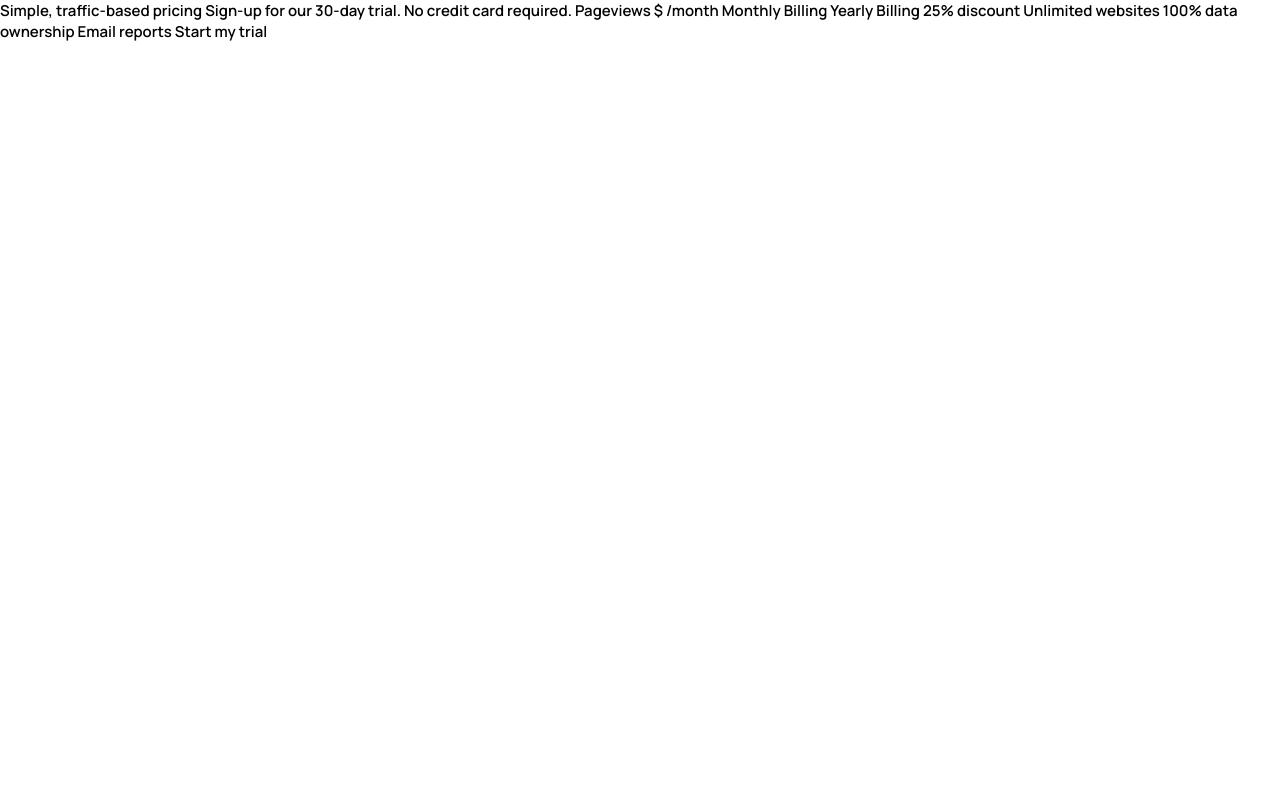
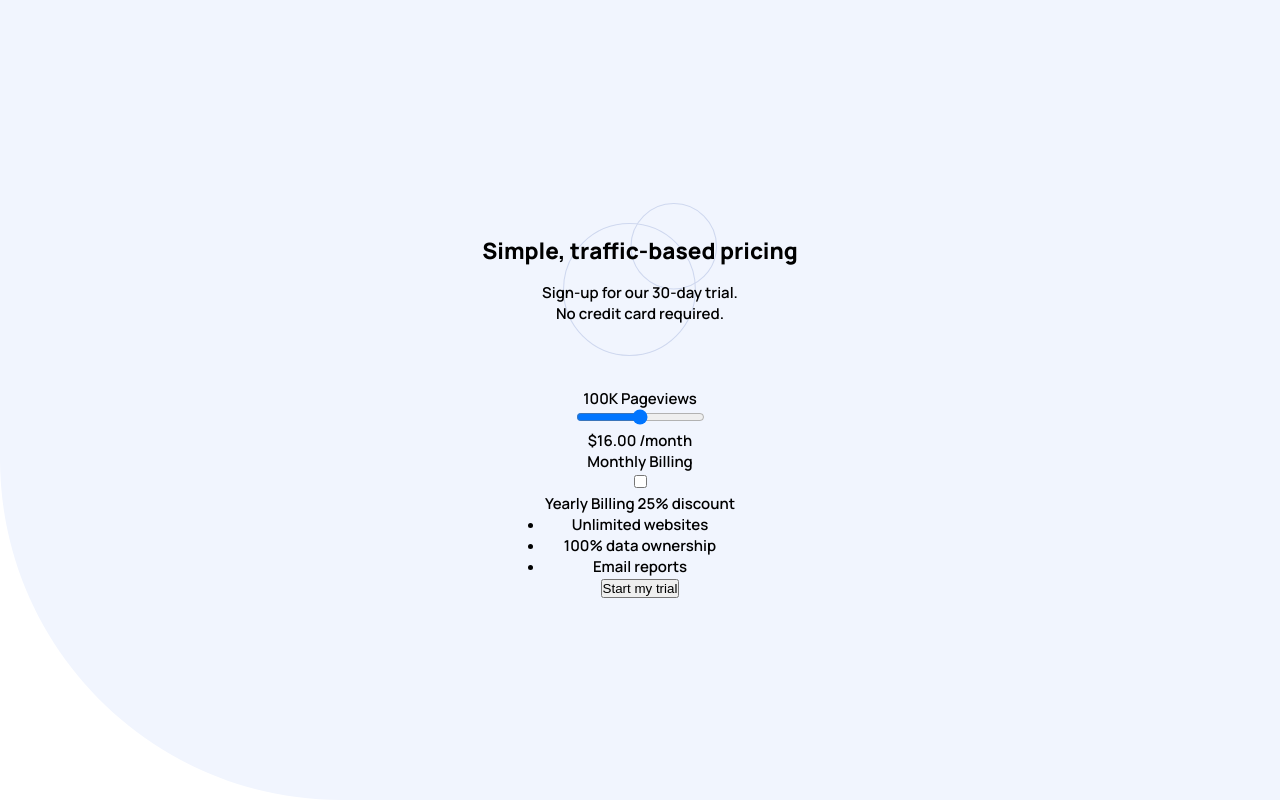
Before and after one commit to nicole-tuznik/interactive-pricing-component, a plain HTML site: page index.html in a window 1280 px wide. Drawn offline with nearby package versions, Linux system fonts and the light colour scheme; files that its build step writes are made by us from their sources.

Commit message:
Hero styling

```diff
--- a/index.html
+++ b/index.html
@@ -11,20 +11,46 @@
 </head>
 <body>
 
-  Simple, traffic-based pricing
-  Sign-up for our 30-day trial. No credit card required.
 
-  Pageviews
-  $ /month
+  <div class="hero">
+    <h2 class="hero__header">
+    Simple, traffic-based pricing
+    </h2>
+    <p class="hero__text">
+    Sign-up for our 30-day trial. No credit card required.
+    </p>
+  </div>
 
-  Monthly Billing
-  Yearly Billing 25% discount
+  <div class="card">
+    <p class="card__pageviews">100K<span class="card__view-number"></span> Pageviews</p>
+    <input type="range" min="0" max="4" step="1" class="card__slider">
+    <p class="card__pricing">
+      <span class="card__price">$16.00</span> /month
+    </p>
 
-  Unlimited websites
-  100% data ownership
-  Email reports
+    <div class="card__billing-type">
+      <p class="card__billing-text">
+      Monthly Billing
+      </p>
+      <input type="checkbox" class="card__billing-checkbox">
+      <p class="card__billing-text">
+      Yearly Billing <span class="card__discount">25% discount</span>
+      </p>
+    </div>
 
-  Start my trial
+    <ul class="card__checklist">
+      <li class="card__li">
+        Unlimited websites
+      </li>
+      <li class="card__li">
+        100% data ownership
+      </li>
+      <li class="card__li">
+        Email reports
+      </li>
+    </ul>
 
+    <button>Start my trial</button>
+  </div>
 </body>
 </html>
--- a/scss/style.scss
+++ b/scss/style.scss
@@ -20,4 +20,39 @@ $dk-desat-blue: hsl(227, 35%, 25%);
 body {
   font-size: 15px;
   font-family: 'Manrope', sans-serif;
+  text-align: center;
+  height: 100vh;
+  background: url(/images/bg-pattern.svg);
+  background-repeat: no-repeat;
+  background-size: cover;
+  display: flex;
+  flex-direction: column;
+  align-items: center;
+  justify-content: center;
 }
+
+.hero {
+  background: url(/images/pattern-circles.svg);
+  background-repeat: no-repeat;
+  background-position: center;
+  background-size: contain;
+
+
+  &__header {
+    margin: 2rem 0 1rem 0;
+  }
+
+  &__text {
+    margin-bottom: 2rem;
+    width: 55%;
+    margin-left: auto;
+    margin-right: auto;
+  }
+}
+
+.card {
+  background-color: $white;
+  margin-top: 2rem;
+
+
+}
```
Also changed, not shown: css/style.css (added).
